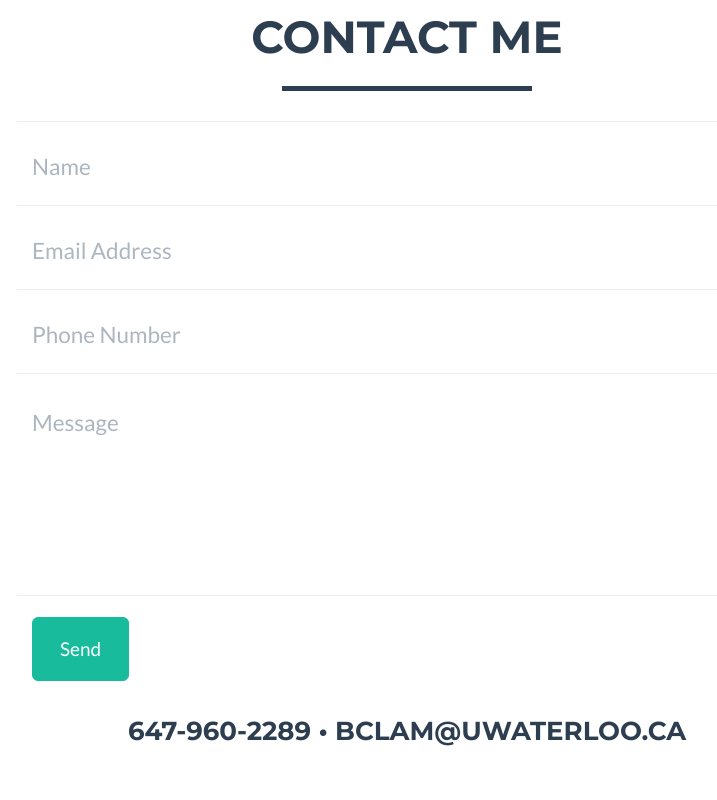
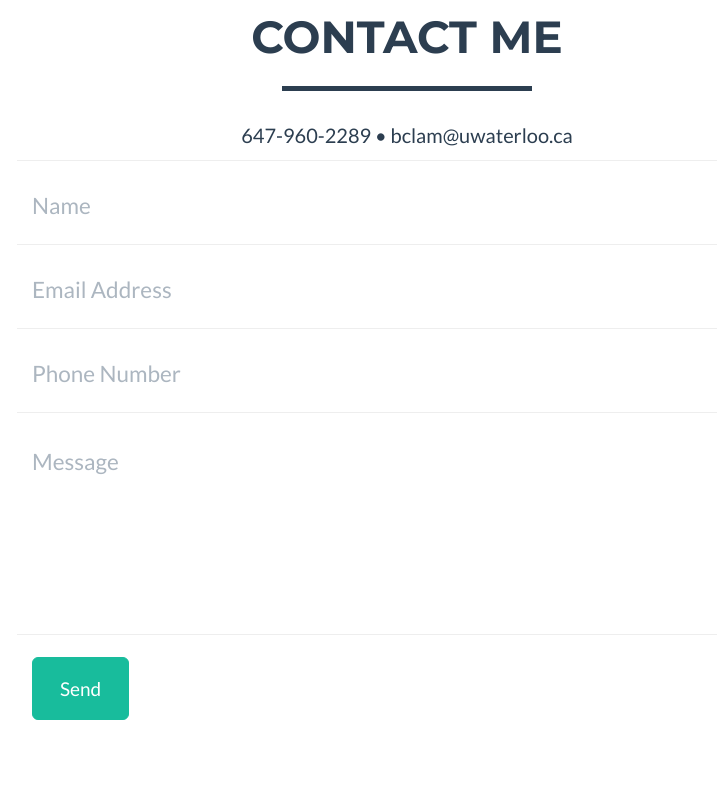
Before and after one commit to b-lam/b-lam.github.io, a plain HTML site: page index.html in a window 1280 px wide. Shown: the part 2420-3220 px from the top of the page, without its empty margins (233-950 px from the left). Drawn offline with nearby package versions, Linux system fonts and the light colour scheme.

Commit message:
Smaller contact and change location

```diff
--- a/index.html
+++ b/index.html
@@ -191,6 +191,7 @@
                 <div class="col-lg-12 text-center">
                     <h2>Contact Me</h2>
                     <hr class="star-primary">
+                    <p>647-960-2289 • bclam@uwaterloo.ca</p>
                 </div>
             </div>
             <div class="row">
@@ -231,11 +232,6 @@
                         <div class="row">
                             <div class="form-group col-xs-12">
                                 <button type="submit" class="btn btn-success btn-lg">Send</button>
-                            </div>
-                        </div>
-                        <div class="row">
-                            <div class="col-lg-12 text-center">
-                                <h3>647-960-2289 • bclam@uwaterloo.ca</h3>
                             </div>
                         </div>
                     </form>
```
